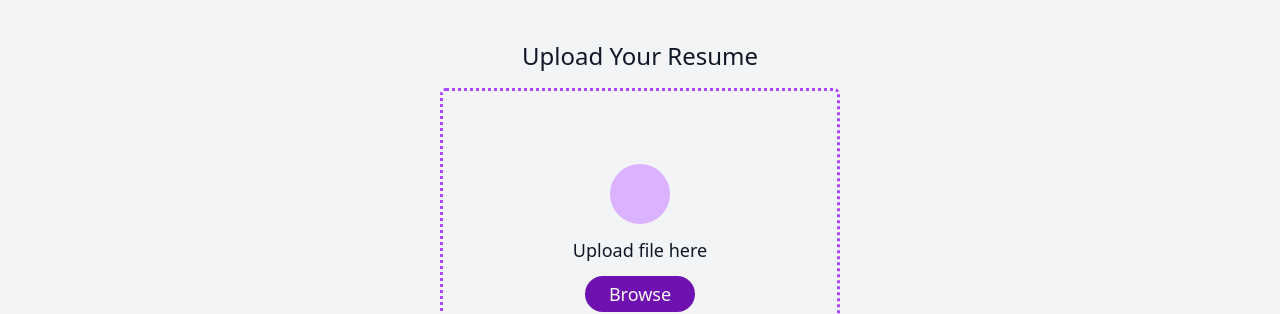
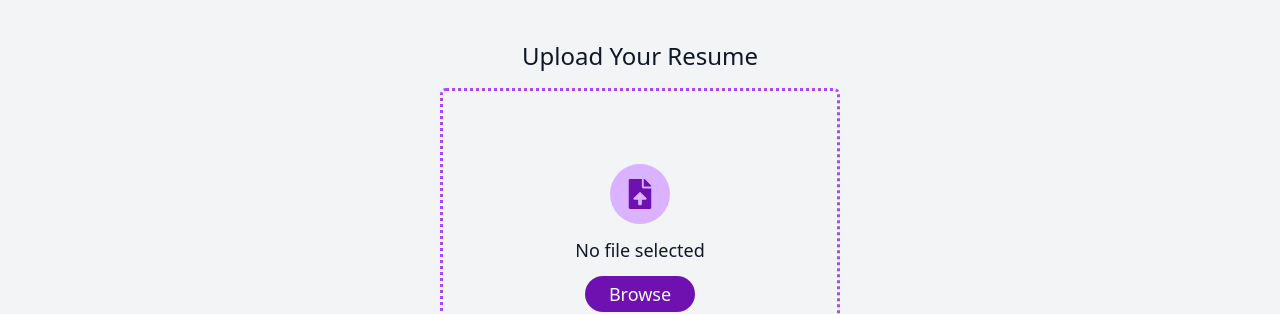
Before and after one commit to Agbo-Emmanuel/resume-checker, a React (Vite) app: page /select-resume in a window 1280 px wide. Shown: the top 314 px of the page. Built offline with nearby package versions, Linux system fonts and the light colour scheme.

Commit message:
added the file upload

```diff
--- a/package.json
+++ b/package.json
@@ -16,11 +16,13 @@
     "pdf-parse": "^1.1.1",
     "react": "^19.1.1",
     "react-dom": "^19.1.1",
+    "react-icons": "^5.5.0",
     "react-router-dom": "^7.9.3",
     "tailwindcss": "^4.1.13"
   },
   "devDependencies": {
     "@eslint/js": "^9.36.0",
+    "@types/pdf-parse": "^1.1.5",
     "@types/react": "^19.1.13",
     "@types/react-dom": "^19.1.9",
     "@vitejs/plugin-react": "^5.0.3",
--- a/src/pages/SelectResume.tsx
+++ b/src/pages/SelectResume.tsx
@@ -1,4 +1,16 @@
+import { useState } from "react";
+import { FaFileUpload } from "react-icons/fa";
+
 const SelectResume = () => {
+  const [file, setFile] = useState<File | null>(null);
+
+  const onFileChange = (e: React.ChangeEvent<HTMLInputElement>) => {
+    if (e.target.files && e.target.files[0]) {
+      setFile(e.target.files[0]);
+      console.log(file);
+    }
+  };
+
   return (
     <>
       <main className="w-full min-h-[100vh] bg-gray-100">
@@ -8,13 +20,24 @@ const SelectResume = () => {
               Upload Your Resume
             </h3>
             <div className="w-[400px] h-[300px] border-3 border-dotted border-purple-500 rounded-md flex flex-col items-center justify-center gap-3">
-              <div className="w-[60px] h-[60px] bg-purple-300 rounded-full flex justify-center items-center"></div>
+              <div className="w-[60px] h-[60px] bg-purple-300 rounded-full flex justify-center items-center">
+                <FaFileUpload className="text-3xl text-purple-800" />
+              </div>
               <p className="text-lg font-medium text-gray-900">
-                Upload file here
+                {file ? file.name : "No file selected"}
               </p>
-              <button className="w-max px-6 py-1 bg-purple-800 text-gray-50 rounded-full text-lg cursor-pointer">
+              <input
+                id="fileUploadInput"
+                type="file"
+                hidden
+                onChange={onFileChange}
+              />
+              <label
+                htmlFor="fileUploadInput"
+                className="w-max px-6 py-1 bg-purple-800 text-gray-50 rounded-full text-lg cursor-pointer"
+              >
                 Browse
-              </button>
+              </label>
             </div>
             <p className="text-lg font-medium text-gray-900">
               Files we can read: DOC, DOCX, PDF
```
Also changed, not shown: 1 other file (tests, documents, lock files or other folders).
